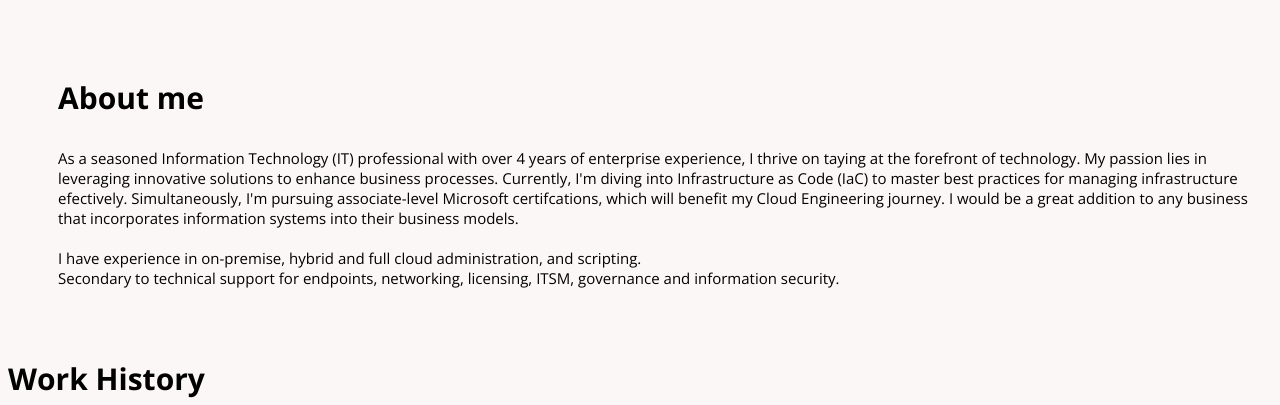
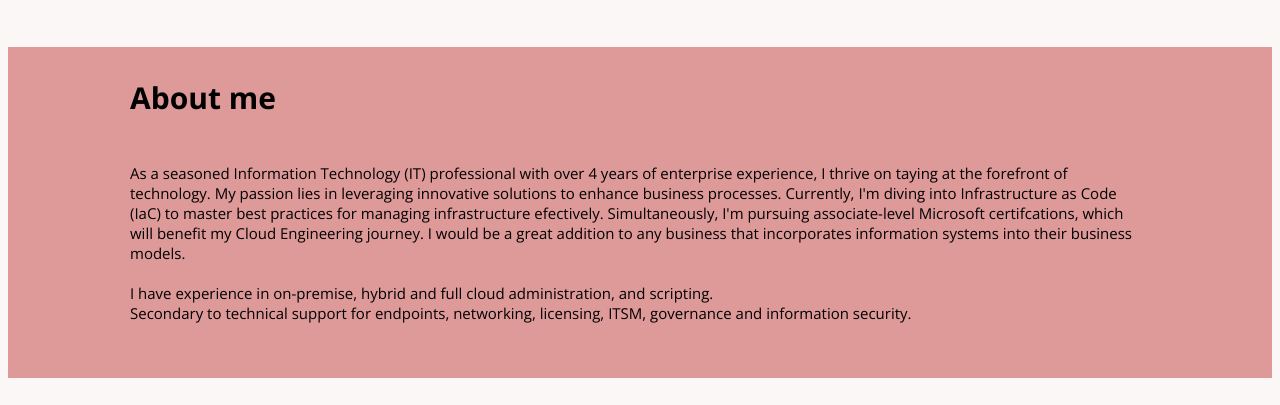
Before and after one commit to Obed213/TF-AZ-CloudResume, a plain HTML site: page index.html in a window 1280 px wide. Shown: the part 360-765 px from the top of the page. Drawn offline with nearby package versions, Linux system fonts and the light colour scheme.

Commit message:
local commit
updated html and css files

```diff
--- a/index.html
+++ b/index.html
@@ -35,9 +35,13 @@
     <!-- ========================= -->
 
     <section id="aboutMe">
-      <P class="sectionTitle">About me</P>
+      <div class="aboutMe-div">
+        <div class="sectionTitle">
+          <p>About me</p>
+        </div>
 
-      <p class="page2_personalStatement">
+        <div class="page2_personalStatement">
+          <p>
             As a seasoned Information Technology (IT) professional with over 4 years of enterprise experience, I thrive on
             taying at the forefront of technology. My passion lies in leveraging innovative solutions to enhance business processes. Currently, I'm diving
             into Infrastructure as Code (IaC) to master best practices for managing infrastructure efectively. Simultaneously, I'm pursuing associate-level
@@ -46,7 +50,8 @@
             I have experience in on-premise, hybrid and full cloud administration, and scripting.<br>
             Secondary to technical support for endpoints, networking, licensing, ITSM, governance and information security.
           </p>
-
+        </div>
+      </div>
     </section>
 
     <!-- ========================= -->
--- a/styles/main.css
+++ b/styles/main.css
@@ -2,7 +2,7 @@
 /*---- GLOBAL CSS ----*/
 /*====================*/
 body {
-  font-family: "Open Sans", Verdana, sans-serif;
+  font-family: "Open Sans", Verdana, Arial;
   font-optical-sizing: auto;
   font-weight: 500;
   font-style: normal;
@@ -24,7 +24,7 @@ body {
 
 .sectionTitle{
   font-size: 30px;
-  font-weight: bold;
+  font-weight: 700;
   display: inline-block;
 }
 
@@ -52,11 +52,14 @@ body {
 /*---- PAGE 2 CSS ----*/
 /*====================*/
 #aboutMe {
-  vertical-align: middle;
-  padding-left: 50px;
-
+  background-color: rgba(204, 94, 94, 0.603);
 }
 
+.aboutMe-div {
+  width: 90%;
+  max-width: 1020px;
+  margin: auto;
+}
 
 .page2_personalStatement {
   font-size: 15px;
```
Lines whose indentation alone changed are shown as unchanged.
